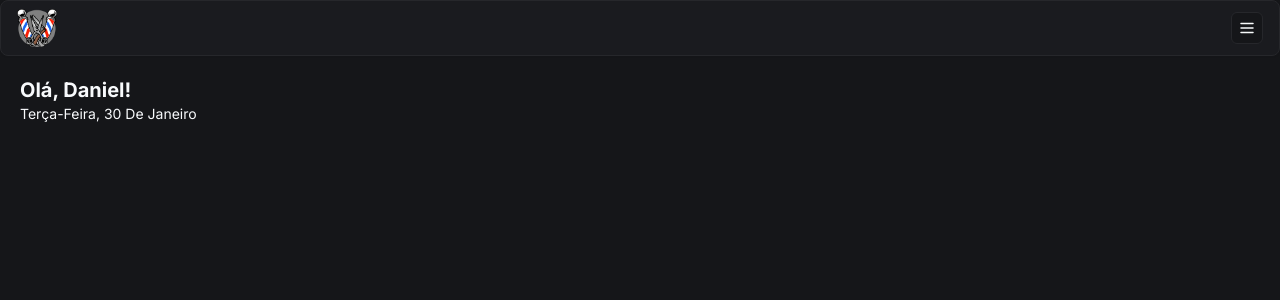
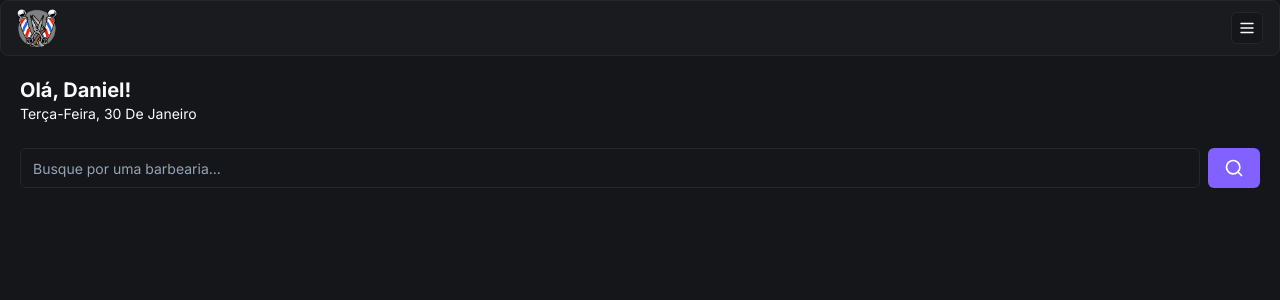
Before and after one commit to DanCalistDev/barber-shop, a Next.js app: page / in a window 1280 px wide. Shown: the top 300 px of the page. Built offline with nearby package versions, Linux system fonts and the light colour scheme.

Commit message:
feat: :sparkles: add initial search component

```diff
--- /dev/null
+++ b/app/(home)/_components/search.tsx
@@ -0,0 +1,18 @@
+"use client"
+
+import { Button } from "@/app/_components/ui/button";
+import { Input } from "@/app/_components/ui/input";
+import { SearchIcon } from "lucide-react";
+
+export const Search = () => {
+    return (
+
+        <div className="flex items-center gap-2">
+           <Input placeholder="Busque por uma barbearia..."/>
+           <Button variant="default">
+              <SearchIcon size={20}/>
+           </Button>
+
+        </div>
+     );
+}
--- a/app/(home)/page.tsx
+++ b/app/(home)/page.tsx
@@ -1,10 +1,11 @@
 import { format } from "date-fns";
 import Header from "../_components/header";
 import { ptBR } from "date-fns/locale";
+import { Search } from "./_components/search";
 
 export default function Home() {
   return (
-    <div>
+    <div className="">
       <Header />
       <div className="px-5 pt-5">
         <h2 className="text-xl font-bold">Olá, Daniel!</h2>
@@ -14,6 +15,9 @@ export default function Home() {
           })}
         </p>
       </div>
+      <div className="px-5 mt-6">
+      <Search />
+      </div>
     </div>
   );
 }
--- /dev/null
+++ b/app/_components/ui/input.tsx
@@ -0,0 +1,25 @@
+import * as React from "react"
+
+import { cn } from "@/app/_lib/utils"
+
+export interface InputProps
+  extends React.InputHTMLAttributes<HTMLInputElement> {}
+
+const Input = React.forwardRef<HTMLInputElement, InputProps>(
+  ({ className, type, ...props }, ref) => {
+    return (
+      <input
+        type={type}
+        className={cn(
+          "flex h-10 w-full rounded-md border border-input bg-background px-3 py-2 text-sm ring-offset-background file:border-0 file:bg-transparent file:text-sm file:font-medium placeholder:text-muted-foreground focus-visible:outline-none focus-visible:ring-2 focus-visible:ring-ring focus-visible:ring-offset-2 disabled:cursor-not-allowed disabled:opacity-50",
+          className
+        )}
+        ref={ref}
+        {...props}
+      />
+    )
+  }
+)
+Input.displayName = "Input"
+
+export { Input }
```
